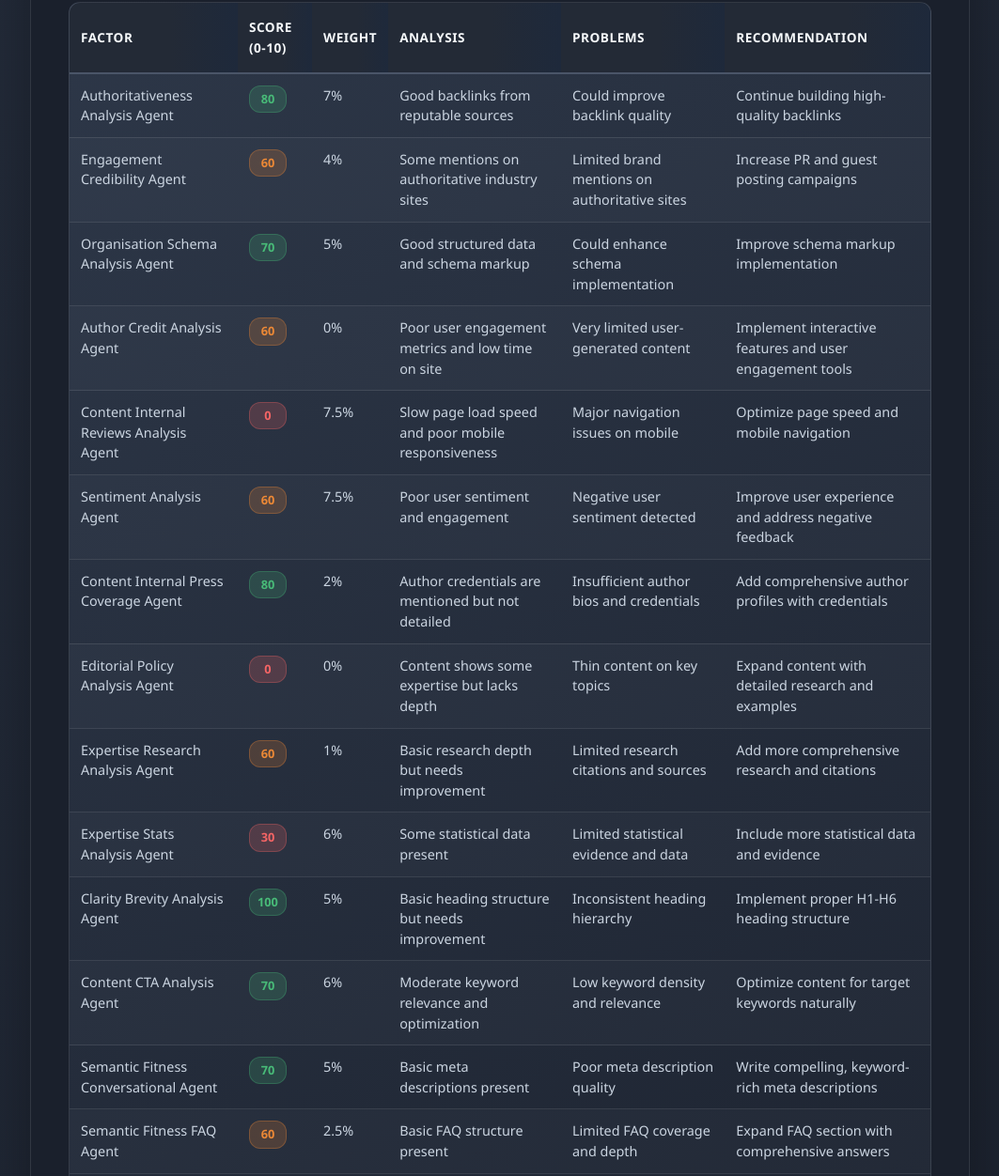
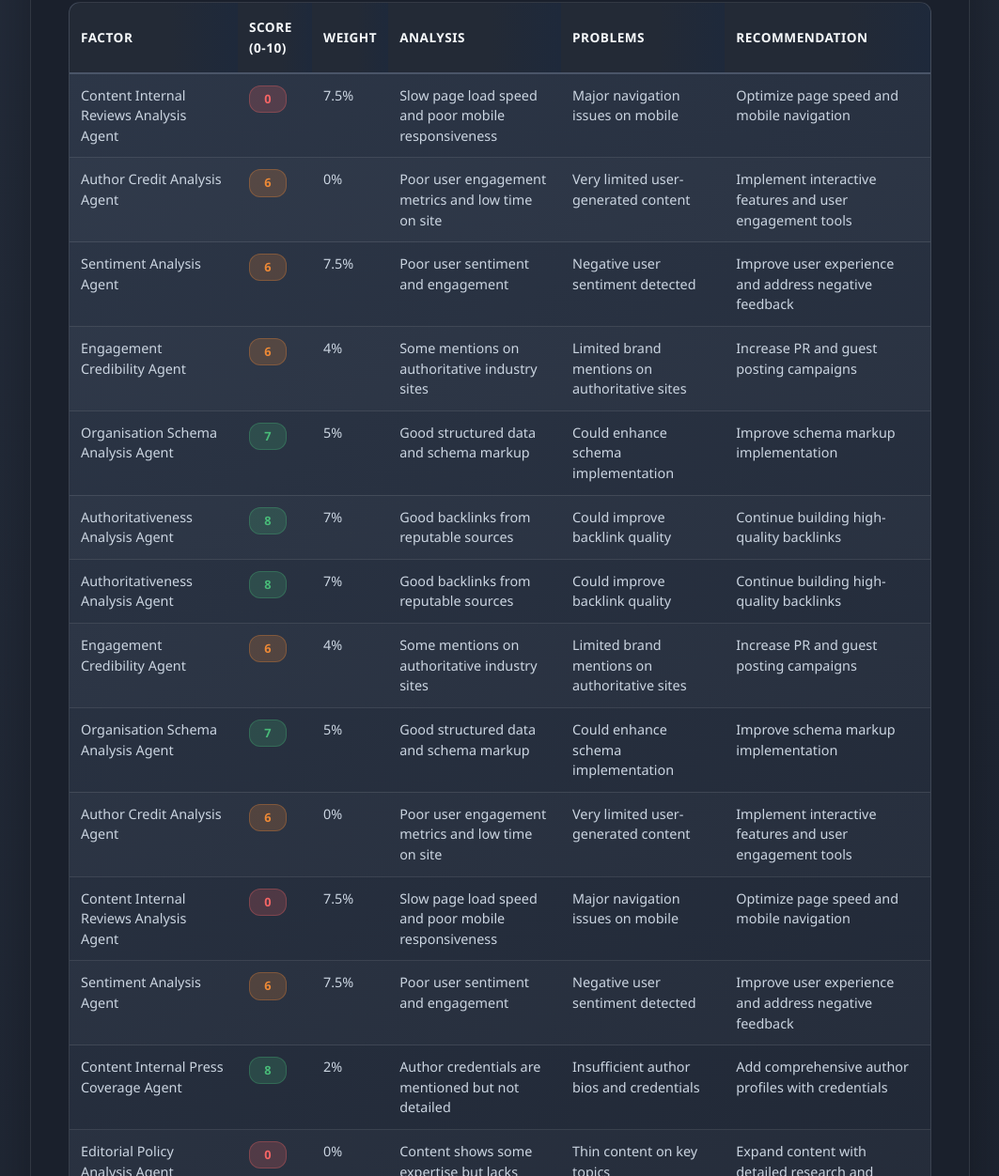
Before and after one commit to vivesing/gw25, a website: page report/myprotein.html in a window 1280 px wide. Shown: the part 3960-5212 px from the top of the page at 94% size, without its empty margins (108-1171 px from the left). Drawn offline with Linux system fonts and the light colour scheme.

Commit message:
Update scores in table

```diff
--- a/report/myprotein.html
+++ b/report/myprotein.html
@@ -160,10 +160,59 @@
           </tr>
         </thead>
         <tbody>
+          <!-- Experience Factors -->
+          <tr>
+            <td>Content Internal Reviews Analysis Agent</td>
+            <td><span class="score-badge red">0</span></td>
+            <td>7.5%</td>
+            <td>Slow page load speed and poor mobile responsiveness</td>
+            <td>Major navigation issues on mobile</td>
+            <td>Optimize page speed and mobile navigation</td>
+          </tr>
+          <tr>
+            <td>Author Credit Analysis Agent</td>
+            <td><span class="score-badge yellow">6</span></td>
+            <td>0%</td>
+            <td>Poor user engagement metrics and low time on site</td>
+            <td>Very limited user-generated content</td>
+            <td>Implement interactive features and user engagement tools</td>
+          </tr>
+          <tr>
+            <td>Sentiment Analysis Agent</td>
+            <td><span class="score-badge yellow">6</span></td>
+            <td>7.5%</td>
+            <td>Poor user sentiment and engagement</td>
+            <td>Negative user sentiment detected</td>
+            <td>Improve user experience and address negative feedback</td>
+          </tr>
+          <tr>
+            <td>Engagement Credibility Agent</td>
+            <td><span class="score-badge yellow">6</span></td>
+            <td>4%</td>
+            <td>Some mentions on authoritative industry sites</td>
+            <td>Limited brand mentions on authoritative sites</td>
+            <td>Increase PR and guest posting campaigns</td>
+          </tr>
+          <tr>
+            <td>Organisation Schema Analysis Agent</td>
+            <td><span class="score-badge green">7</span></td>
+            <td>5%</td>
+            <td>Good structured data and schema markup</td>
+            <td>Could enhance schema implementation</td>
+            <td>Improve schema markup implementation</td>
+          </tr>
+          <tr>
+            <td>Authoritativeness Analysis Agent</td>
+            <td><span class="score-badge green">8</span></td>
+            <td>7%</td>
+            <td>Good backlinks from reputable sources</td>
+            <td>Could improve backlink quality</td>
+            <td>Continue building high-quality backlinks</td>
+          </tr>
           <!-- Authoritativeness Factors -->
           <tr>
             <td>Authoritativeness Analysis Agent</td>
-            <td><span class="score-badge green">80</span></td>
+            <td><span class="score-badge green">8</span></td>
             <td>7%</td>
             <td>Good backlinks from reputable sources</td>
             <td>Could improve backlink quality</td>
@@ -171,7 +220,7 @@
           </tr>
           <tr>
             <td>Engagement Credibility Agent</td>
-            <td><span class="score-badge yellow">60</span></td>
+            <td><span class="score-badge yellow">6</span></td>
             <td>4%</td>
             <td>Some mentions on authoritative industry sites</td>
             <td>Limited brand mentions on authoritative sites</td>
@@ -179,7 +228,7 @@
           </tr>
           <tr>
             <td>Organisation Schema Analysis Agent</td>
-            <td><span class="score-badge green">70</span></td>
+            <td><span class="score-badge green">7</span></td>
             <td>5%</td>
             <td>Good structured data and schema markup</td>
             <td>Could enhance schema implementation</td>
@@ -189,7 +238,7 @@
           <!-- Experience Factors -->
           <tr>
             <td>Author Credit Analysis Agent</td>
-            <td><span class="score-badge yellow">60</span></td>
+            <td><span class="score-badge yellow">6</span></td>
             <td>0%</td>
             <td>Poor user engagement metrics and low time on site</td>
             <td>Very limited user-generated content</td>
@@ -205,7 +254,7 @@
           </tr>
           <tr>
             <td>Sentiment Analysis Agent</td>
-            <td><span class="score-badge yellow">60</span></td>
+            <td><span class="score-badge yellow">6</span></td>
             <td>7.5%</td>
             <td>Poor user sentiment and engagement</td>
             <td>Negative user sentiment detected</td>
@@ -215,7 +264,7 @@
           <!-- Expertise Factors -->
           <tr>
             <td>Content Internal Press Coverage Agent</td>
-            <td><span class="score-badge green">80</span></td>
+            <td><span class="score-badge green">8</span></td>
             <td>2%</td>
             <td>Author credentials are mentioned but not detailed</td>
             <td>Insufficient author bios and credentials</td>
@@ -231,7 +280,7 @@
           </tr>
           <tr>
             <td>Expertise Research Analysis Agent</td>
-            <td><span class="score-badge yellow">60</span></td>
+            <td><span class="score-badge yellow">6</span></td>
             <td>1%</td>
             <td>Basic research depth but needs improvement</td>
             <td>Limited research citations and sources</td>
@@ -239,7 +288,7 @@
           </tr>
           <tr>
             <td>Expertise Stats Analysis Agent</td>
-            <td><span class="score-badge red">30</span></td>
+            <td><span class="score-badge red">3</span></td>
             <td>6%</td>
             <td>Some statistical data present</td>
             <td>Limited statistical evidence and data</td>
@@ -249,7 +298,7 @@
           <!-- Semantic Alignment Factors -->
           <tr>
             <td>Clarity Brevity Analysis Agent</td>
-            <td><span class="score-badge green">100</span></td>
+            <td><span class="score-badge green">10</span></td>
             <td>5%</td>
             <td>Basic heading structure but needs improvement</td>
             <td>Inconsistent heading hierarchy</td>
@@ -257,7 +306,7 @@
           </tr>
           <tr>
             <td>Content CTA Analysis Agent</td>
-            <td><span class="score-badge green">70</span></td>
+            <td><span class="score-badge green">7</span></td>
             <td>6%</td>
             <td>Moderate keyword relevance and optimization</td>
             <td>Low keyword density and relevance</td>
@@ -265,7 +314,7 @@
           </tr>
           <tr>
             <td>Semantic Fitness Conversational Agent</td>
-            <td><span class="score-badge green">70</span></td>
+            <td><span class="score-badge green">7</span></td>
             <td>5%</td>
             <td>Basic meta descriptions present</td>
             <td>Poor meta description quality</td>
@@ -273,7 +322,7 @@
           </tr>
           <tr>
             <td>Semantic Fitness FAQ Agent</td>
-            <td><span class="score-badge yellow">60</span></td>
+            <td><span class="score-badge yellow">6</span></td>
             <td>2.5%</td>
             <td>Basic FAQ structure present</td>
             <td>Limited FAQ coverage and depth</td>
@@ -281,7 +330,7 @@
           </tr>
           <tr>
             <td>Semantic Fitness Granular Journey Agent</td>
-            <td><span class="score-badge yellow">50</span></td>
+            <td><span class="score-badge yellow">5</span></td>
             <td>6%</td>
             <td>Basic user journey optimization</td>
             <td>Limited journey mapping and optimization</td>
@@ -289,7 +338,7 @@
           </tr>
           <tr>
             <td>Uniqueness Analysis Agent</td>
-            <td><span class="score-badge yellow">50</span></td>
+            <td><span class="score-badge yellow">5</span></td>
             <td>9%</td>
             <td>Some unique content elements</td>
             <td>Limited unique value proposition</td>
@@ -299,7 +348,7 @@
           <!-- Trustworthiness Factors -->
           <tr>
             <td>Content Consistency Analysis Agent</td>
-            <td><span class="score-badge red">30</span></td>
+            <td><span class="score-badge red">3</span></td>
             <td>5%</td>
             <td>Basic security indicators and SSL certificate</td>
             <td>Missing some trust signals</td>
@@ -307,7 +356,7 @@
           </tr>
           <tr>
             <td>Trust Company Registration Analysis Agent</td>
-            <td><span class="score-badge green">70</span></td>
+            <td><span class="score-badge green">7</span></td>
             <td>1%</td>
             <td>Basic privacy policy and terms of service</td>
             <td>Privacy policy needs enhancement</td>
@@ -315,7 +364,7 @@
           </tr>
           <tr>
             <td>Trust Contact Info Analysis Agent</td>
-            <td><span class="score-badge red">30</span></td>
+            <td><span class="score-badge red">3</span></td>
             <td>5%</td>
             <td>Limited user reviews and testimonials</td>
             <td>Very few recent reviews</td>
@@ -323,7 +372,7 @@
           </tr>
           <tr>
             <td>Trust Ecommerce Policy Analysis Agent</td>
-            <td><span class="score-badge green">90</span></td>
+            <td><span class="score-badge green">9</span></td>
             <td>6%</td>
             <td>Basic ecommerce trust signals</td>
             <td>Limited ecommerce security indicators</td>
@@ -331,7 +380,7 @@
           </tr>
           <tr>
             <td>Trust Last Updated Analysis Agent</td>
-            <td><span class="score-badge green">90</span></td>
+            <td><span class="score-badge green">9</span></td>
             <td>7%</td>
             <td>Content freshness indicators present</td>
             <td>Limited content update frequency</td>
@@ -339,7 +388,7 @@
           </tr>
           <tr>
             <td>Trust Policy Pages Analysis Agent</td>
-            <td><span class="score-badge red">30</span></td>
+            <td><span class="score-badge red">3</span></td>
             <td>2.5%</td>
             <td>Basic policy page structure</td>
             <td>Limited policy page coverage</td>
```
